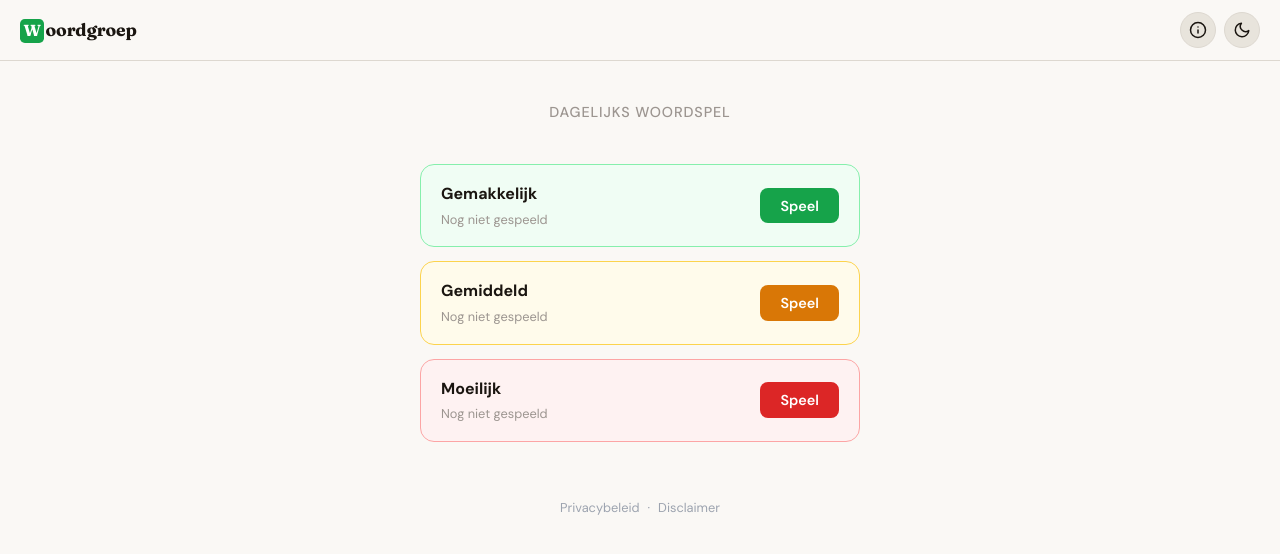
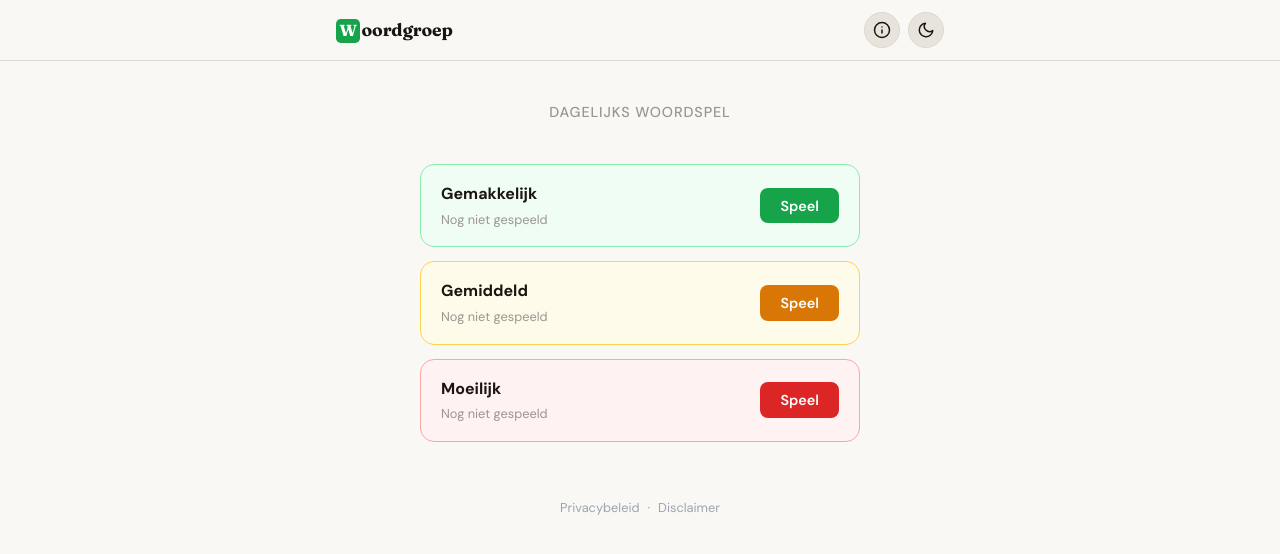
Before and after one commit to BeBitbox/woordgroep, a Vue app: page / in a window 1280 px wide. Shown: the top 554 px of the page. Built offline with nearby package versions, Linux system fonts and the light colour scheme.

Commit message:
Fix breed scherm

```diff
--- a/src/App.vue
+++ b/src/App.vue
@@ -17,10 +17,11 @@ const cookieConsentActief = import.meta.env.VITE_COOKIE_CONSENT_ACTIEF !== 'fals
   <CookieBanner v-if="cookieConsentActief && !consentStore.consentGiven" />
   <template v-if="!cookieConsentActief || consentStore.consentGiven">
     <header class="site-header">
-      <RouterLink to="/" class="header-logo" aria-label="Terug naar startscherm">
-        <span class="logo-letter" aria-hidden="true">W</span>oordgroep
-      </RouterLink>
-      <div class="header-rechts">
+      <div class="header-inhoud">
+        <RouterLink to="/" class="header-logo" aria-label="Terug naar startscherm">
+          <span class="logo-letter" aria-hidden="true">W</span>oordgroep
+        </RouterLink>
+        <div class="header-rechts">
         <button
           class="info-knop"
           aria-label="Speluitleg bekijken"
@@ -44,6 +45,7 @@ const cookieConsentActief = import.meta.env.VITE_COOKIE_CONSENT_ACTIEF !== 'fals
           </svg>
         </button>
         <ThemeToggle />
+        </div>
       </div>
     </header>
 
@@ -56,16 +58,21 @@ const cookieConsentActief = import.meta.env.VITE_COOKIE_CONSENT_ACTIEF !== 'fals
 
 <style scoped>
 .site-header {
-  display: flex;
-  align-items: center;
-  justify-content: space-between;
-  padding: 0.75rem 1.25rem;
   border-bottom: 1px solid var(--rand);
   background-color: var(--bg-pagina);
   transition: background-color 0.25s ease;
   position: sticky;
   top: 0;
   z-index: 100;
+}
+
+.header-inhoud {
+  display: flex;
+  align-items: center;
+  justify-content: space-between;
+  max-width: 640px;
+  margin: 0 auto;
+  padding: 0.75rem 1rem;
 }
 
 .header-rechts {
```
